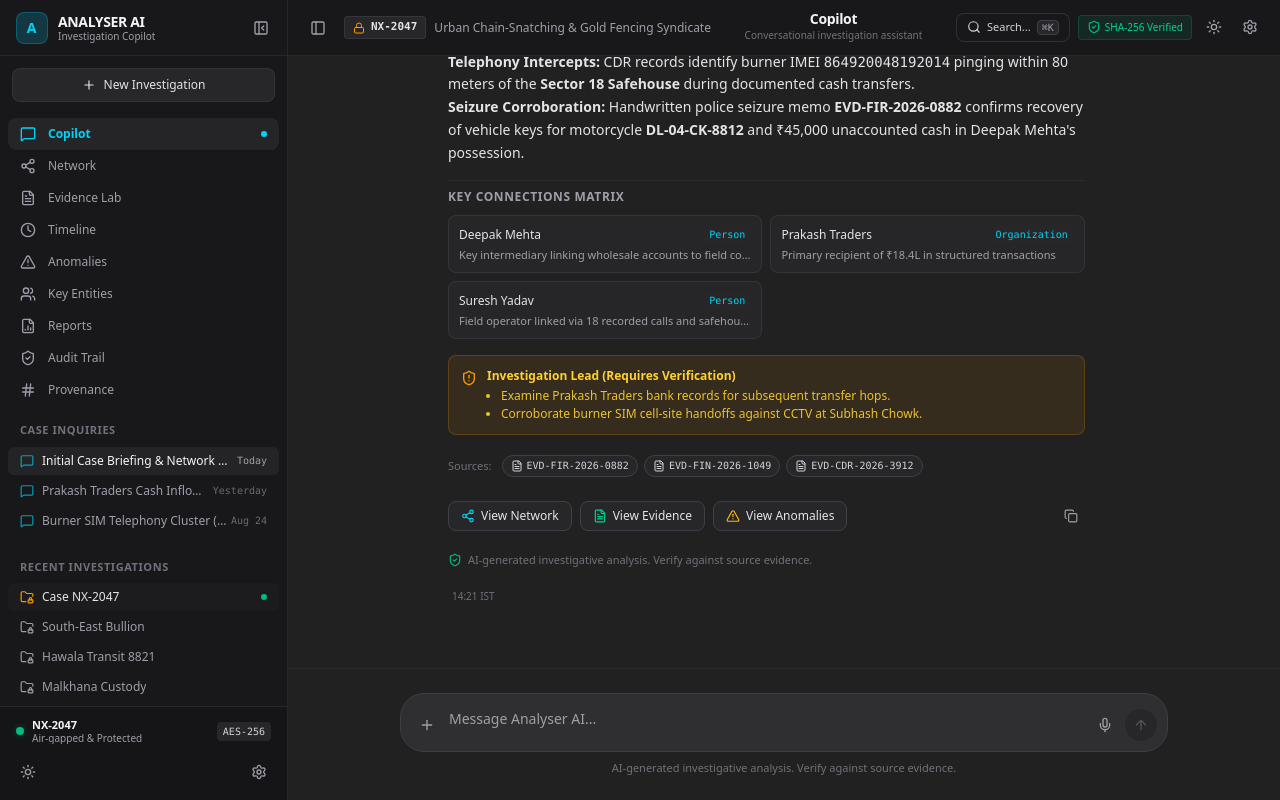
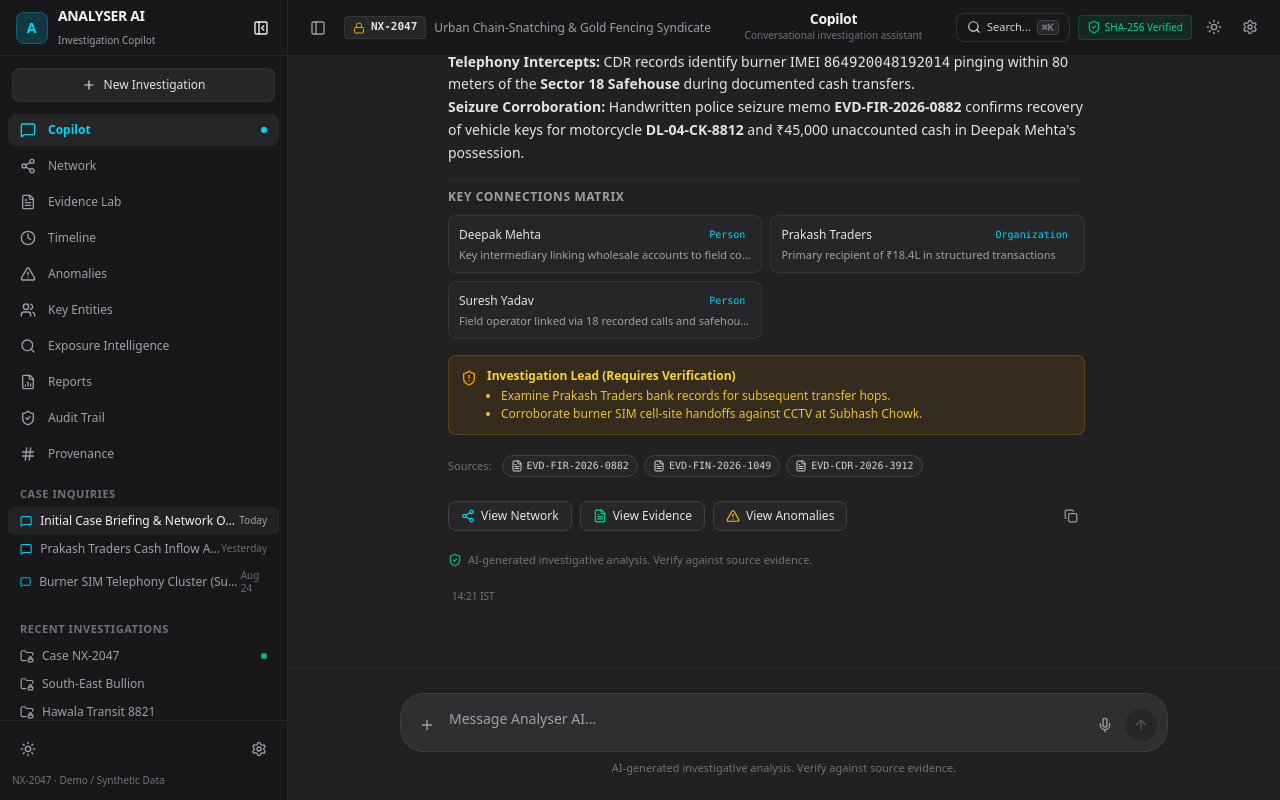
Before and after one commit to vinayaga007-TN/ai-criminal-network-analysis, a React (Vite) app: page / in a window 1280 px wide. Built offline with nearby package versions, Linux system fonts and the light colour scheme.

Commit message:
Add exposure intelligence navigation

```diff
--- a/src/components/Sidebar.tsx
+++ b/src/components/Sidebar.tsx
@@ -1,56 +1,11 @@
 import React from 'react';
-import {
-  MessageSquare,
-  Share2,
-  FileText,
-  Clock,
-  AlertTriangle,
-  Users,
-  FileBarChart2,
-  ShieldCheck,
-  Hash,
-  Plus,
-  FolderLock,
-  Sun,
-  Moon,
-  Settings,
-  ChevronRight,
-  PanelLeftClose,
-  PanelLeftOpen,
-  CheckCircle2
-} from 'lucide-react';
+import { MessageSquare, Share2, FileText, Clock, AlertTriangle, Users, FileBarChart2, ShieldCheck, Hash, Plus, FolderLock, Sun, Moon, Settings, PanelLeftClose, PanelLeftOpen, Search } from 'lucide-react';
 import { ToolType, ChatSession } from '../types';
 import { CASE_METADATA } from '../data/caseData';
 
-interface SidebarProps {
-  currentTool: ToolType;
-  onSelectTool: (tool: ToolType) => void;
-  isCollapsed: boolean;
-  onToggleCollapse: () => void;
-  theme: 'dark' | 'light';
-  onToggleTheme?: () => void;
-  onOpenSettings: () => void;
-  onNewInvestigation?: () => void;
-  chatSessions?: ChatSession[];
-  activeSessionId?: string;
-  onSelectSession?: (sessionId: string) => void;
-  onNewChat?: () => void;
-}
+interface SidebarProps { currentTool: ToolType; onSelectTool: (tool: ToolType) => void; isCollapsed: boolean; onToggleCollapse: () => void; theme: 'dark' | 'light'; onToggleTheme?: () => void; onOpenSettings: () => void; onNewInvestigation?: () => void; chatSessions?: ChatSession[]; activeSessionId?: string; onSelectSession?: (sessionId: string) => void; onNewChat?: () => void; }
 
-export const Sidebar: React.FC<SidebarProps> = ({
-  currentTool,
-  onSelectTool,
-  isCollapsed,
-  onToggleCollapse,
-  theme,
-  onToggleTheme,
-  onOpenSettings,
-  onNewInvestigation,
-  chatSessions = [],
-  activeSessionId,
-  onSelectSession,
-  onNewChat,
-}) => {
+export const Sidebar: React.FC<SidebarProps> = ({ currentTool, onSelectTool, isCollapsed, onToggleCollapse, theme, onToggleTheme, onOpenSettings, onNewInvestigation, chatSessions = [], activeSessionId, onSelectSession, onNewChat }) => {
   const navItems: { id: ToolType; label: string; icon: React.FC<{ className?: string }> }[] = [
     { id: 'copilot', label: 'Copilot', icon: MessageSquare },
     { id: 'network', label: 'Network', icon: Share2 },
@@ -58,283 +13,29 @@ export const Sidebar: React.FC<SidebarProps> = ({
     { id: 'timeline', label: 'Timeline', icon: Clock },
     { id: 'anomalies', label: 'Anomalies', icon: AlertTriangle },
     { id: 'key-entities', label: 'Key Entities', icon: Users },
+    { id: 'exposure-intelligence', label: 'Exposure Intelligence', icon: Search },
     { id: 'reports', label: 'Reports', icon: FileBarChart2 },
     { id: 'audit-trail', label: 'Audit Trail', icon: ShieldCheck },
     { id: 'provenance', label: 'Provenance', icon: Hash },
   ];
-
   const recentCases = [
-    { id: 'NX-2047', name: 'Case NX-2047', active: true, tag: 'Chain Snatching' },
-    { id: 'SE-1092', name: 'South-East Bullion', active: false, tag: 'Gold Fencing' },
-    { id: 'HW-8841', name: 'Hawala Transit 8821', active: false, tag: 'Financial Layering' },
-    { id: 'MK-2026', name: 'Malkhana Custody', active: false, tag: 'Evidence Audit' },
+    { id: 'NX-2047', name: 'Case NX-2047', active: true },
+    { id: 'SE-1092', name: 'South-East Bullion', active: false },
+    { id: 'HW-8841', name: 'Hawala Transit 8821', active: false },
+    { id: 'MK-2026', name: 'Malkhana Custody', active: false },
   ];
-
-  return (
-    <aside
-      id="sidebar-navigation"
-      className={`relative flex flex-col h-full border-r transition-all duration-300 select-none z-20 ${
-        isCollapsed ? 'w-16' : 'w-64 sm:w-72'
-      } ${
-        theme === 'dark'
-          ? 'bg-[#18181b] border-[#27272a] text-[#f4f4f5]'
-          : 'bg-[#fcfcfd] border-[#e4e4e7] text-[#18181b]'
-      }`}
-    >
-      {/* Top Branding & Collapse Button */}
-      <div className="flex items-center justify-between p-3 border-b border-inherit h-14">
-        {!isCollapsed && (
-          <div className="flex items-center gap-2.5 overflow-hidden pl-1">
-            <div className={`w-8 h-8 rounded-lg flex items-center justify-center font-bold text-sm tracking-wider shadow-xs ${
-              theme === 'dark' ? 'bg-cyan-500/20 text-cyan-400 border border-cyan-500/30' : 'bg-slate-900 text-white'
-            }`}>
-              A
-            </div>
-            <div className="flex flex-col min-w-0">
-              <span className="font-semibold text-sm tracking-tight truncate leading-tight">
-                ANALYSER AI
-              </span>
-              <span className={`text-[10px] truncate leading-tight font-medium ${
-                theme === 'dark' ? 'text-zinc-400' : 'text-zinc-500'
-              }`}>
-                Investigation Copilot
-              </span>
-            </div>
-          </div>
-        )}
-
-        {isCollapsed && (
-          <div className="w-full flex justify-center">
-            <div className={`w-8 h-8 rounded-lg flex items-center justify-center font-bold text-sm shadow-xs ${
-              theme === 'dark' ? 'bg-cyan-500/20 text-cyan-400 border border-cyan-500/30' : 'bg-slate-900 text-white'
-            }`}>
-              A
-            </div>
-          </div>
-        )}
-
-        <button
-          id="sidebar-toggle-btn"
-          onClick={onToggleCollapse}
-          title={isCollapsed ? 'Expand sidebar' : 'Collapse sidebar'}
-          className={`p-1.5 rounded-md transition-colors ${
-            theme === 'dark'
-              ? 'hover:bg-[#27272a] text-zinc-400 hover:text-zinc-200'
-              : 'hover:bg-zinc-100 text-zinc-500 hover:text-zinc-800'
-          } ${isCollapsed ? 'hidden' : 'block'}`}
-        >
-          <PanelLeftClose className="w-4 h-4" />
-        </button>
-      </div>
-
-      {/* New Investigation / New Chat Button */}
-      <div className="p-3">
-        <button
-          id="new-investigation-btn"
-          onClick={onNewChat || onNewInvestigation}
-          className={`w-full flex items-center justify-center gap-2 py-2 px-3 rounded-lg text-xs font-medium transition-all ${
-            theme === 'dark'
-              ? 'bg-[#27272a] hover:bg-[#323238] text-zinc-200 border border-zinc-700/50 hover:border-zinc-600'
-              : 'bg-zinc-100 hover:bg-zinc-200 text-zinc-800 border border-zinc-200'
-          }`}
-          title="Start new investigation workspace"
-        >
-          <Plus className="w-3.5 h-3.5" />
-          {!isCollapsed && <span>New Investigation</span>}
-        </button>
-      </div>
-
-      {/* Primary Navigation Workspaces */}
-      <div className="flex-1 overflow-y-auto px-2 space-y-1 scrollbar-thin">
-        <div className="pt-1">
-          {navItems.map((item) => {
-            const Icon = item.icon;
-            const isActive = currentTool === item.id;
-            return (
-              <button
-                key={item.id}
-                id={`nav-${item.id}`}
-                onClick={() => onSelectTool(item.id)}
-                title={item.label}
-                className={`w-full flex items-center gap-3 px-3 py-2 rounded-lg text-xs font-medium transition-colors group relative ${
-                  isActive
-                    ? theme === 'dark'
-                      ? 'bg-zinc-800/90 text-cyan-400 font-semibold shadow-xs'
-                      : 'bg-zinc-200/80 text-zinc-950 font-semibold shadow-xs'
-                    : theme === 'dark'
-                      ? 'text-zinc-400 hover:text-zinc-200 hover:bg-zinc-800/40'
-                      : 'text-zinc-600 hover:text-zinc-900 hover:bg-zinc-100/70'
-                }`}
-              >
-                <Icon className={`w-4 h-4 shrink-0 ${
-                  isActive
-                    ? theme === 'dark' ? 'text-cyan-400' : 'text-zinc-950'
-                    : 'text-inherit'
-                }`} />
-                {!isCollapsed && (
-                  <span className="truncate">{item.label}</span>
-                )}
-                {isActive && !isCollapsed && (
-                  <div className={`ml-auto w-1.5 h-1.5 rounded-full ${
-                    theme === 'dark' ? 'bg-cyan-400' : 'bg-zinc-900'
-                  }`} />
-                )}
-              </button>
-            );
-          })}
-        </div>
-
-        {/* Chat History Section (ChatGPT style) */}
-        {!isCollapsed && chatSessions.length > 0 && (
-          <div className="pt-3 pb-1">
-            <div className={`px-3 pb-1 text-[11px] font-semibold tracking-wider uppercase ${
-              theme === 'dark' ? 'text-zinc-500' : 'text-zinc-400'
-            }`}>
-              Case Inquiries
-            </div>
-            <div className="space-y-0.5 mt-1">
-              {chatSessions.map((session) => (
-                <button
-                  key={session.id}
-                  id={`chat-session-${session.id}`}
-                  onClick={() => {
-                    onSelectSession?.(session.id);
-                    onSelectTool('copilot');
-                  }}
-                  className={`w-full text-left px-3 py-1.5 rounded-md text-xs transition-colors flex items-center justify-between group ${
-                    activeSessionId === session.id
-                      ? theme === 'dark'
-                        ? 'text-zinc-100 bg-zinc-800/80 font-medium'
-                        : 'text-zinc-900 bg-zinc-200/70 font-medium'
-                      : theme === 'dark'
-                        ? 'text-zinc-400 hover:text-zinc-200 hover:bg-zinc-800/40'
-                        : 'text-zinc-600 hover:text-zinc-900 hover:bg-zinc-100'
-                  }`}
-                >
-                  <div className="flex items-center gap-2 truncate">
-                    <MessageSquare className="w-3.5 h-3.5 shrink-0 text-cyan-400 opacity-70" />
-                    <span className="truncate">{session.title}</span>
-                  </div>
-                  <span className="text-[10px] opacity-60 font-mono shrink-0 ml-1">
-                    {session.timestamp}
-                  </span>
-                </button>
-              ))}
-            </div>
-          </div>
-        )}
-
-        {/* Recent Investigations Section */}
-        {!isCollapsed && (
-          <div className="pt-4 pb-1">
-            <div className={`px-3 pb-1 text-[11px] font-semibold tracking-wider uppercase ${
-              theme === 'dark' ? 'text-zinc-500' : 'text-zinc-400'
-            }`}>
-              Recent Investigations
-            </div>
-            <div className="space-y-0.5 mt-1">
-              {recentCases.map((c) => (
-                <button
-                  key={c.id}
-                  id={`recent-case-${c.id}`}
-                  onClick={() => onSelectTool('copilot')}
-                  className={`w-full text-left px-3 py-1.5 rounded-md text-xs transition-colors flex items-center justify-between group ${
-                    c.active
-                      ? theme === 'dark'
-                        ? 'text-zinc-200 bg-zinc-800/30'
-                        : 'text-zinc-900 bg-zinc-100'
-                      : theme === 'dark'
-                        ? 'text-zinc-400 hover:text-zinc-200 hover:bg-zinc-800/20'
-                        : 'text-zinc-600 hover:text-zinc-900 hover:bg-zinc-50'
-                  }`}
-                >
-                  <div className="flex items-center gap-2 truncate">
-                    <FolderLock className={`w-3.5 h-3.5 shrink-0 ${
-                      c.active ? 'text-amber-500' : 'text-zinc-400'
-                    }`} />
-                    <span className="truncate">{c.name}</span>
-                  </div>
-                  {c.active && (
-                    <span className="w-1.5 h-1.5 rounded-full bg-emerald-500 shrink-0" title="Active Case" />
-                  )}
-                </button>
-              ))}
-            </div>
-          </div>
-        )}
-      </div>
-
-      {/* Bottom Area: Workspace Status & Settings & Theme */}
-      <div className={`p-3 border-t border-inherit space-y-2 ${
-        theme === 'dark' ? 'bg-[#151518]' : 'bg-[#f8f8fa]'
-      }`}>
-        {!isCollapsed && (
-          <div className="flex items-center justify-between px-1">
-            <div className="flex items-center gap-2 min-w-0">
-              <span className="relative flex h-2 w-2">
-                <span className="animate-ping absolute inline-flex h-full w-full rounded-full bg-emerald-400 opacity-75"></span>
-                <span className="relative inline-flex rounded-full h-2 w-2 bg-emerald-500"></span>
-              </span>
-              <div className="min-w-0">
-                <p className="text-[11px] font-semibold truncate leading-none">
-                  {CASE_METADATA.caseId}
-                </p>
-                <p className={`text-[10px] truncate leading-tight mt-0.5 ${
-                  theme === 'dark' ? 'text-zinc-400' : 'text-zinc-500'
-                }`}>
-                  Air-gapped & Protected
-                </p>
-              </div>
-            </div>
-            <span className={`text-[10px] px-1.5 py-0.5 rounded font-mono font-medium ${
-              theme === 'dark' ? 'bg-zinc-800 text-zinc-300' : 'bg-zinc-200 text-zinc-700'
-            }`}>
-              AES-256
-            </span>
-          </div>
-        )}
-
-        <div className="flex items-center justify-between pt-1">
-          <button
-            id="toggle-theme-btn"
-            onClick={onToggleTheme}
-            title={theme === 'dark' ? 'Switch to light mode' : 'Switch to dark mode'}
-            className={`p-2 rounded-lg text-xs transition-colors flex items-center justify-center ${
-              theme === 'dark'
-                ? 'text-zinc-400 hover:text-zinc-200 hover:bg-zinc-800'
-                : 'text-zinc-600 hover:text-zinc-900 hover:bg-zinc-200'
-            }`}
-          >
-            {theme === 'dark' ? <Sun className="w-4 h-4" /> : <Moon className="w-4 h-4" />}
-          </button>
-
-          <button
-            id="open-settings-btn"
-            onClick={onOpenSettings}
-            title="Investigation Settings & Security"
-            className={`p-2 rounded-lg text-xs transition-colors flex items-center justify-center ${
-              theme === 'dark'
-                ? 'text-zinc-400 hover:text-zinc-200 hover:bg-zinc-800'
-                : 'text-zinc-600 hover:text-zinc-900 hover:bg-zinc-200'
-            }`}
-          >
-            <Settings className="w-4 h-4" />
-          </button>
-
-          {isCollapsed && (
-            <button
-              id="sidebar-expand-btn"
-              onClick={onToggleCollapse}
-              title="Expand sidebar"
-              className={`p-2 rounded-lg text-xs transition-colors ${
-                theme === 'dark' ? 'text-zinc-400 hover:text-zinc-200 hover:bg-zinc-800' : 'text-zinc-600 hover:text-zinc-900 hover:bg-zinc-200'
-              }`}
-            >
-              <PanelLeftOpen className="w-4 h-4" />
-            </button>
-          )}
-        </div>
-      </div>
-    </aside>
-  );
+  return <aside id="sidebar-navigation" className={`relative flex flex-col h-full border-r transition-all duration-300 select-none z-20 ${isCollapsed ? 'w-16' : 'w-64 sm:w-72'} ${theme === 'dark' ? 'bg-[#18181b] border-[#27272a] text-[#f4f4f5]' : 'bg-[#fcfcfd] border-[#e4e4e7] text-[#18181b]'}`}>
+    <div className="flex items-center justify-between p-3 border-b border-inherit h-14">
+      {!isCollapsed && <div className="flex items-center gap-2.5 overflow-hidden pl-1"><div className={`w-8 h-8 rounded-lg flex items-center justify-center font-bold text-sm tracking-wider ${theme === 'dark' ? 'bg-cyan-500/20 text-cyan-400 border border-cyan-500/30' : 'bg-slate-900 text-white'}`}>A</div><div><span className="font-semibold text-sm tracking-tight block">ANALYSER AI</span><span className={`text-[10px] ${theme === 'dark' ? 'text-zinc-400' : 'text-zinc-500'}`}>Investigation Copilot</span></div></div>}
+      {isCollapsed && <div className="w-full flex justify-center"><div className="w-8 h-8 rounded-lg flex items-center justify-center font-bold text-sm bg-cyan-500/20 text-cyan-400 border border-cyan-500/30">A</div></div>}
+      <button onClick={onToggleCollapse} title={isCollapsed ? 'Expand sidebar' : 'Collapse sidebar'} className={`p-1.5 rounded-md ${isCollapsed ? 'hidden' : 'block'}`}><PanelLeftClose className="w-4 h-4" /></button>
+    </div>
+    <div className="p-3"><button onClick={onNewChat || onNewInvestigation} className="w-full flex items-center justify-center gap-2 py-2 px-3 rounded-lg text-xs font-medium bg-zinc-800 hover:bg-zinc-700 text-zinc-200 border border-zinc-700/50"><Plus className="w-3.5 h-3.5" />{!isCollapsed && <span>New Investigation</span>}</button></div>
+    <div className="flex-1 overflow-y-auto px-2 space-y-1">
+      {navItems.map((item) => { const Icon = item.icon; const isActive = currentTool === item.id; return <button key={item.id} id={`nav-${item.id}`} onClick={() => onSelectTool(item.id)} title={item.label} className={`w-full flex items-center gap-3 px-3 py-2 rounded-lg text-xs font-medium ${isActive ? 'bg-zinc-800/90 text-cyan-400 font-semibold' : 'text-zinc-400 hover:text-zinc-200 hover:bg-zinc-800/40'}`}><Icon className="w-4 h-4 shrink-0" />{!isCollapsed && <span className="truncate">{item.label}</span>}{isActive && !isCollapsed && <div className="ml-auto w-1.5 h-1.5 rounded-full bg-cyan-400" />}</button>; })}
+      {!isCollapsed && chatSessions.length > 0 && <div className="pt-3"><div className="px-3 pb-1 text-[11px] font-semibold tracking-wider uppercase text-zinc-500">Case Inquiries</div>{chatSessions.map((session) => <button key={session.id} onClick={() => { onSelectSession?.(session.id); onSelectTool('copilot'); }} className={`w-full text-left px-3 py-1.5 rounded-md text-xs flex items-center justify-between ${activeSessionId === session.id ? 'text-zinc-100 bg-zinc-800/80' : 'text-zinc-400 hover:text-zinc-200 hover:bg-zinc-800/40'}`}><div className="flex items-center gap-2 truncate"><MessageSquare className="w-3.5 h-3.5 text-cyan-400" /><span className="truncate">{session.title}</span></div><span className="text-[10px] opacity-60">{session.timestamp}</span></button>)}</div>}
+      {!isCollapsed && <div className="pt-4 pb-1"><div className="px-3 pb-1 text-[11px] font-semibold tracking-wider uppercase text-zinc-500">Recent Investigations</div>{recentCases.map((c) => <button key={c.id} onClick={() => onSelectTool('copilot')} className="w-full text-left px-3 py-1.5 rounded-md text-xs flex items-center justify-between text-zinc-400 hover:text-zinc-200 hover:bg-zinc-800/20"><div className="flex items-center gap-2 truncate"><FolderLock className="w-3.5 h-3.5" /><span className="truncate">{c.name}</span></div>{c.active && <span className="w-1.5 h-1.5 rounded-full bg-emerald-500" />}</button>)}</div>}
+    </div>
+    <div className="p-3 border-t border-inherit"><div className="flex items-center justify-between"><button onClick={onToggleTheme} title="Toggle theme" className="p-2 rounded-lg text-zinc-400 hover:text-zinc-200">{theme === 'dark' ? <Sun className="w-4 h-4" /> : <Moon className="w-4 h-4" />}</button><button onClick={onOpenSettings} title="Settings" className="p-2 rounded-lg text-zinc-400 hover:text-zinc-200"><Settings className="w-4 h-4" /></button>{isCollapsed && <button onClick={onToggleCollapse} title="Expand sidebar" className="p-2 rounded-lg text-zinc-400"><PanelLeftOpen className="w-4 h-4" /></button>}</div>{!isCollapsed && <div className="mt-2 text-[10px] text-zinc-500">{CASE_METADATA.caseId} · Demo / Synthetic Data</div>}</div>
+  </aside>;
 };
```
